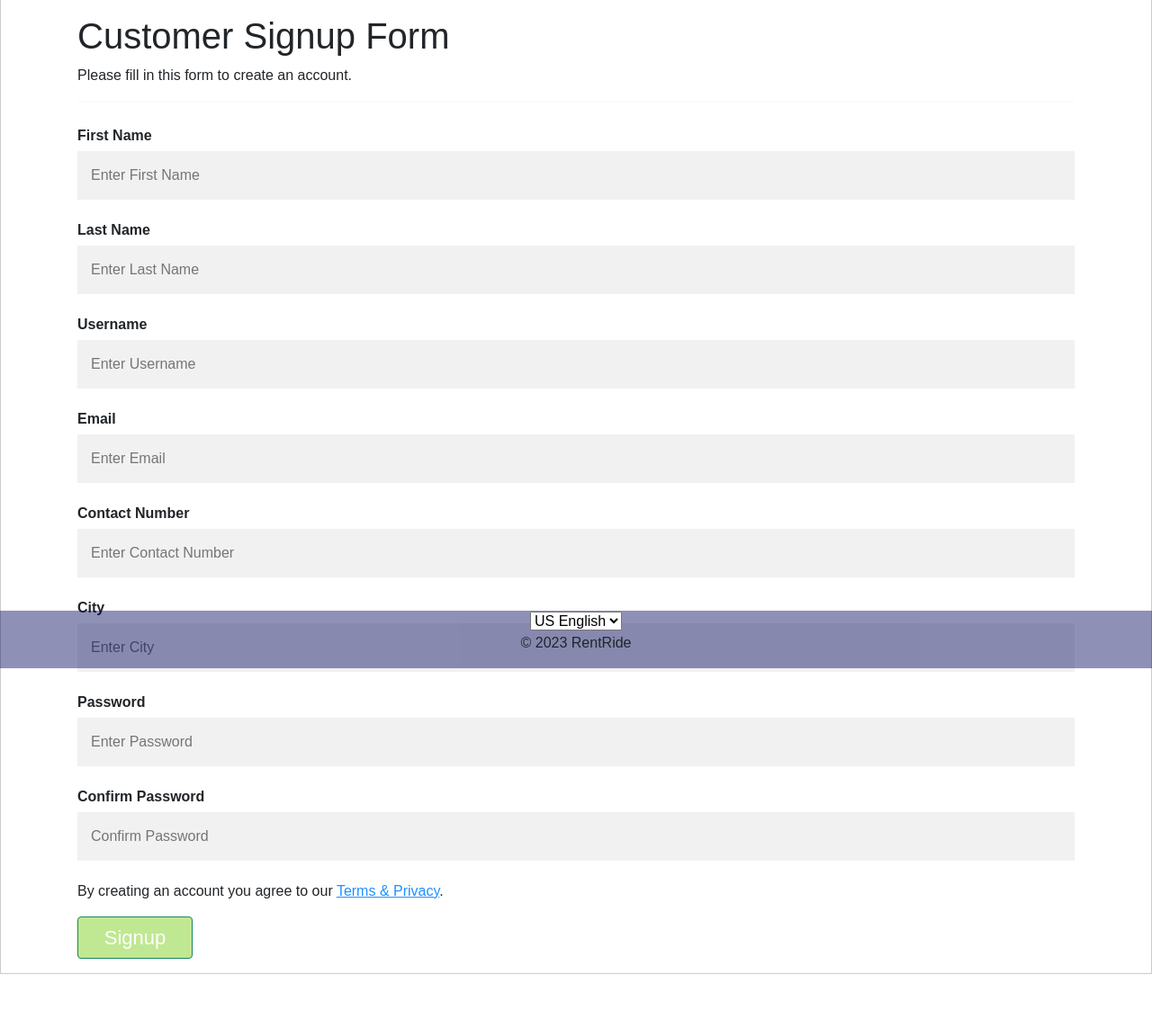
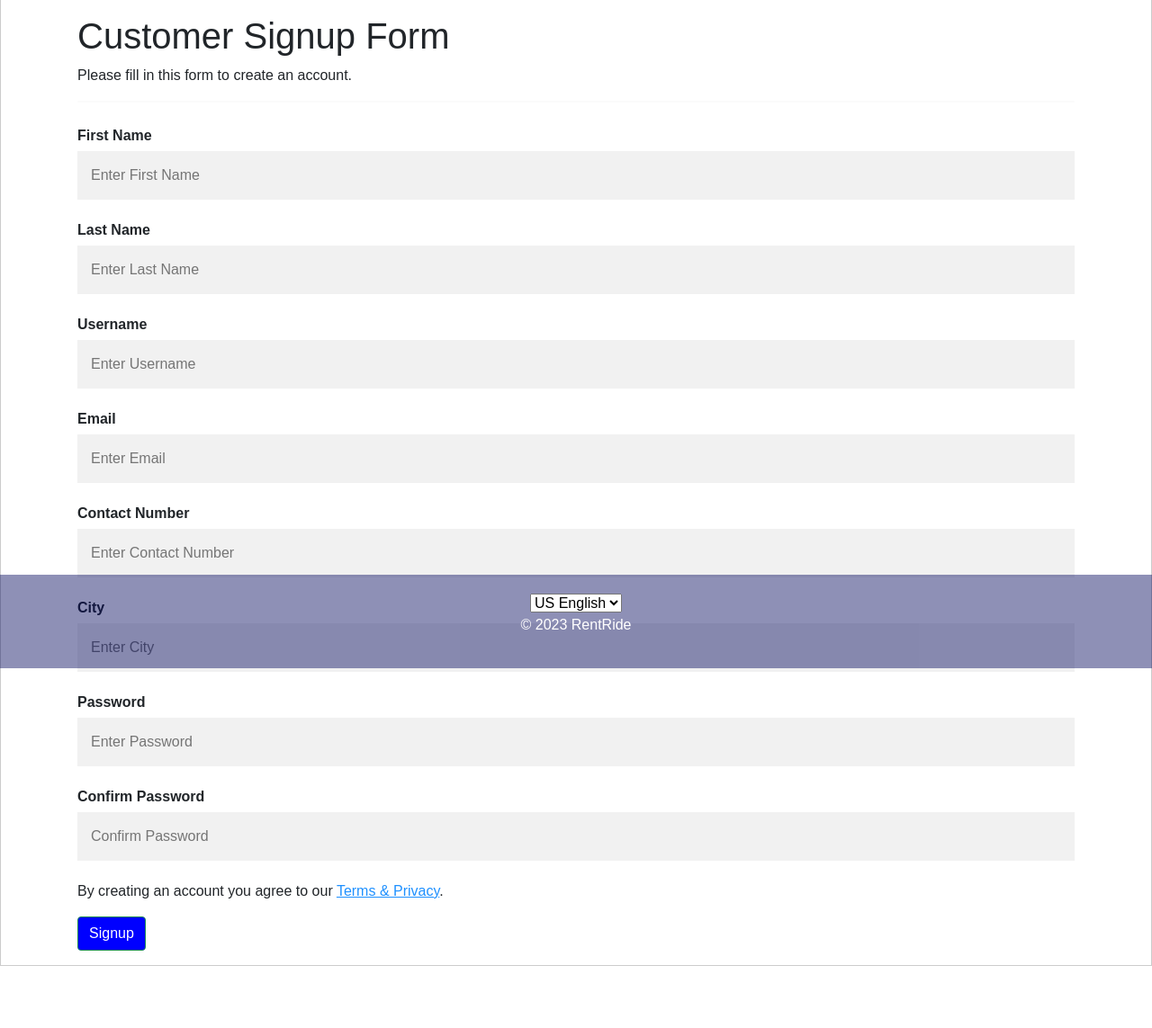
Before and after one commit to Eimantasj1/baigiamasis_darbas, a Django app: page /customer_signup/ in a window 1280 px wide. Shown: the part 57-1200 px from the top of the page at 90% size. Before the commit the page ends 1140 px from the top, so only its background shows below. Run offline with Django 4.2, Linux system fonts and the light colour scheme.

Commit message:
pakeitimai + javascript

```diff
--- a/Car_Rental/RentRide/static/css/base_style.css
+++ b/Car_Rental/RentRide/static/css/base_style.css
@@ -37,14 +37,23 @@ button:hover {
 .navbar {
     background-color: rgba(0, 6, 92, 0.443) !important;
 }
-footer {
+body {
+    margin: 0;
+    padding: 0;
+    height: 150vh;
+  }
+
+.footer {
     position: fixed;
-    bottom: 0;
+    bottom: -40px;
     width: 100%;
-    padding: 0px 0;
-    margin: 0;
     background-color: rgba(0, 6, 92, 0.443);
+    color: white;
+    text-align: center;
+    padding: 20px;
+    transition: bottom 0.6s ease;
 }
+
 .user-panel a {
     position: relative;
     top: -15px;
@@ -52,15 +61,19 @@ footer {
 
     /* Login/SignUp/Logout mygtukai */
 .btn {
-    background-color: #71cc0971;
-    font-size: 22px;
-    width: 8rem;
+    background-color: blue;
+    color: white;
+    transition: background-color 0.3s ease, color 0.3s ease;
+}
+.nav-item a.btn {
+    background-color: blue;
+    color: white;
+    transition: background-color 0.3s ease, color 0.3s ease;
 }
 
-.btn-success {
-    background-color: #71cc0971;
-    font-size: 22px;
-    width: 8rem;
+.nav-item a.btn:hover {
+background-color: green;
+color: white;
 }
 .user-panel {
     position: absolute;
--- /dev/null
+++ b/Car_Rental/RentRide/static/js/script.js
@@ -0,0 +1,13 @@
+var lastScrollTop = 0;
+
+window.addEventListener("scroll", function() {
+  var st = window.pageYOffset || document.documentElement.scrollTop;
+
+  if (st > lastScrollTop){
+    document.querySelector('.footer').style.bottom = "-100px";
+  } else {
+    document.querySelector('.footer').style.bottom = "0";
+  }
+
+  lastScrollTop = st <= 0 ? 0 : st;
+});
--- a/Car_Rental/RentRide/templates/add_car.html
+++ b/Car_Rental/RentRide/templates/add_car.html
@@ -5,6 +5,7 @@
 {% endblock %}
 {% block body %}
 <div class="container">
+    <img src="../static/img/Midway-Motors-Rentals-Headliner.png" alt="Image" class="img-fluid">
 <form method="POST" enctype="multipart/form-data"> {% csrf_token %}
     <div class="row mt-2">
         <div class="form-group col-md-12">
--- a/Car_Rental/RentRide/templates/all_cars.html
+++ b/Car_Rental/RentRide/templates/all_cars.html
@@ -3,6 +3,7 @@
 {% block title %} RentRide | {% trans "Dealer page"|capfirst %} {% endblock %}
 {% block body %}
 <div class="container">
+    <img src="../static/img/Midway-Motors-Rentals-Headliner.png" alt="Image" class="img-fluid">
 {% if cars %}
 <h1 class="mt-4">{% trans "Cars List"|title %}</h1>
 <div class="users-table mt-4">
--- a/Car_Rental/RentRide/templates/all_orders.html
+++ b/Car_Rental/RentRide/templates/all_orders.html
@@ -3,6 +3,7 @@
 {% block title %} RentRide | {% trans "Orders"|capfirst %} {% endblock %}
 {% block body %}
 <div class="container">
+    <img src="../static/img/Midway-Motors-Rentals-Headliner.png" alt="Image" class="img-fluid">
     {% if all_orders %}
     <h1 class="mt-4">{% trans "Current Orders"|title %}</h1>
     <div class="users-table mt-4">
--- a/Car_Rental/RentRide/templates/base.html
+++ b/Car_Rental/RentRide/templates/base.html
@@ -48,7 +48,8 @@
     integrity="sha384-U1DAWAznBHeqEIlVSCgzq+c9gqGAJn5c/t99JyeKa9xxaYpSvHU5awsuZVVFIhvj"
     crossorigin="anonymous">
   </script>
-  <footer>
+  <footer class="footer">
+    <div class="footer-content">
     <center>
       <form class="inline-form" action="{% url "set_language" %}" method="post">
         {% csrf_token %}
@@ -62,6 +63,8 @@
       </form>
       <p>&copy; 2023 RentRide</p>
     </center>
+    </div>
   </footer>
+  <script src="../static/js/script.js"></script>
 </body>
 </html>
--- a/Car_Rental/RentRide/templates/car_dealer_login.html
+++ b/Car_Rental/RentRide/templates/car_dealer_login.html
@@ -6,6 +6,7 @@
 {% block body %}
 <form style="border:1px solid #ccc" method="POST"> {% csrf_token %}
 <div class="container">
+  <img src="../static/img/Midway-Motors-Rentals-Headliner.png" alt="Image" class="img-fluid">
   <h1>{% trans "Dealer Login"|title %}</h1>
   <p>{% trans "To access your account, complete the following form"|capfirst %}.</p>
   <h6>{% trans "If you haven't registered yet, click here"|capfirst %} <a href="/car_dealer_signup/">{% trans "Signup"|capfirst %}</a></h6>
--- a/Car_Rental/RentRide/templates/customer_homepage.html
+++ b/Car_Rental/RentRide/templates/customer_homepage.html
@@ -4,6 +4,7 @@
 {% block body %}
 <br>
 <div class="container ">
+  <img src="../static/img/Midway-Motors-Rentals-Headliner.png" alt="Image" class="img-fluid">
   <div class="p-5 bg-light rounded-3">
     <div class="container-fluid">
       <h1 class="display-5 fw-bold">{% trans "Welcome to"|capfirst %} RentRide |  {% trans "Car Rental Site"|title %}</h1>
--- a/Car_Rental/RentRide/templates/customer_login.html
+++ b/Car_Rental/RentRide/templates/customer_login.html
@@ -7,6 +7,7 @@
 
 <form style="border:1px solid #ccc" method="POST"> {% csrf_token %}
   <div class="container">
+    <img src="../static/img/Midway-Motors-Rentals-Headliner.png" alt="Image" class="img-fluid">
     <h1>{% trans "Customer Login"|title %}</h1>
     <p>{% trans "To access your account, complete the following form"|capfirst %}.</p>
     <h6>{% trans "If you haven't registered yet, click here"|capfirst %} <a href="/customer_signup/">{% trans "Signup"|capfirst %}</a></h6>
--- a/Car_Rental/RentRide/templates/earnings.html
+++ b/Car_Rental/RentRide/templates/earnings.html
@@ -3,6 +3,7 @@
 {% block title %} RentRide | {% trans "Earnings"|capfirst %} {% endblock %}
 {% block body %}
 <div class="container">
+    <img src="../static/img/Midway-Motors-Rentals-Headliner.png" alt="Image" class="img-fluid">
     {% if all_orders %}
     <h1 class="mt-4">{% trans "Total Earnings"|title %}: €{{ amount }}</h1>
     <div class="users-table mt-4">
--- a/Car_Rental/RentRide/templates/index.html
+++ b/Car_Rental/RentRide/templates/index.html
@@ -6,6 +6,7 @@
 {% block body %}
 <div class="container mt-4">
   <div>
+    <img src="./static/img/Midway-Motors-Rentals-Headliner.png" alt="Image" class="img-fluid">
     <h1 class="display-4">RentRide | {% trans "Car Rental Site"|title %}</h1>
     <p class="lead">{% trans "Take your pick from the extensive range of Cars"|capfirst %}.</p>
     <hr class="my-4">
--- a/Car_Rental/RentRide/templates/past_orders.html
+++ b/Car_Rental/RentRide/templates/past_orders.html
@@ -6,6 +6,7 @@
 {% endblock %}
 {% block body %}
 <div class="container">
+    <img src="../static/img/Midway-Motors-Rentals-Headliner.png" alt="Image" class="img-fluid">
     {% if all_orders %}
     <h1 class="mt-4">{% trans "Past Orders"|title %}</h1>
     <div class="users-table mt-4">
```
Also changed, not shown: Car_Rental/RentRide/static/css/customer_style.css (+12 -4 lines), Car_Rental/RentRide/templates/customer_navbar.html (+7 -2 lines), Car_Rental/RentRide/static/img/Midway-Motors-Rentals-Headliner.png (added).
